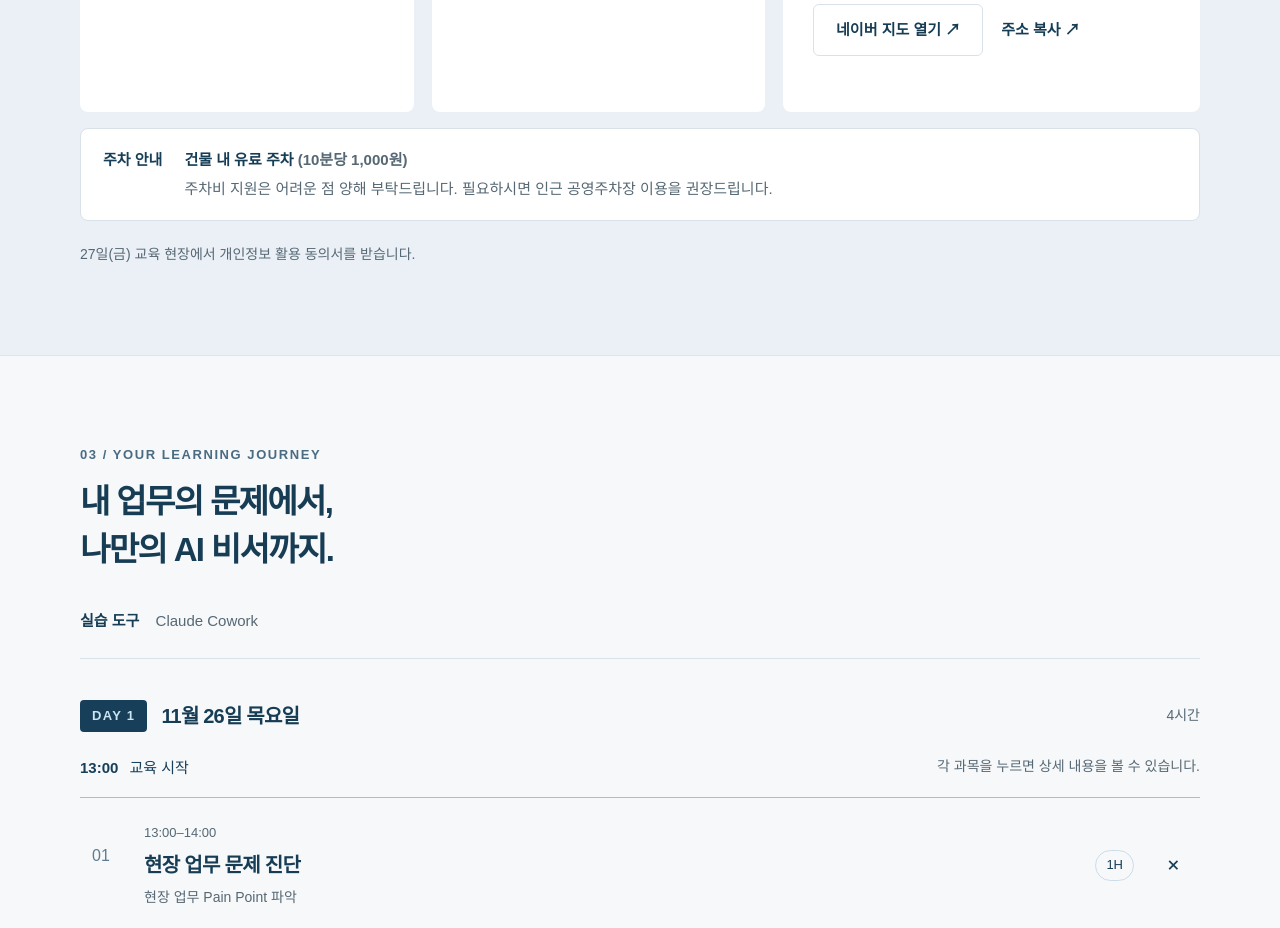
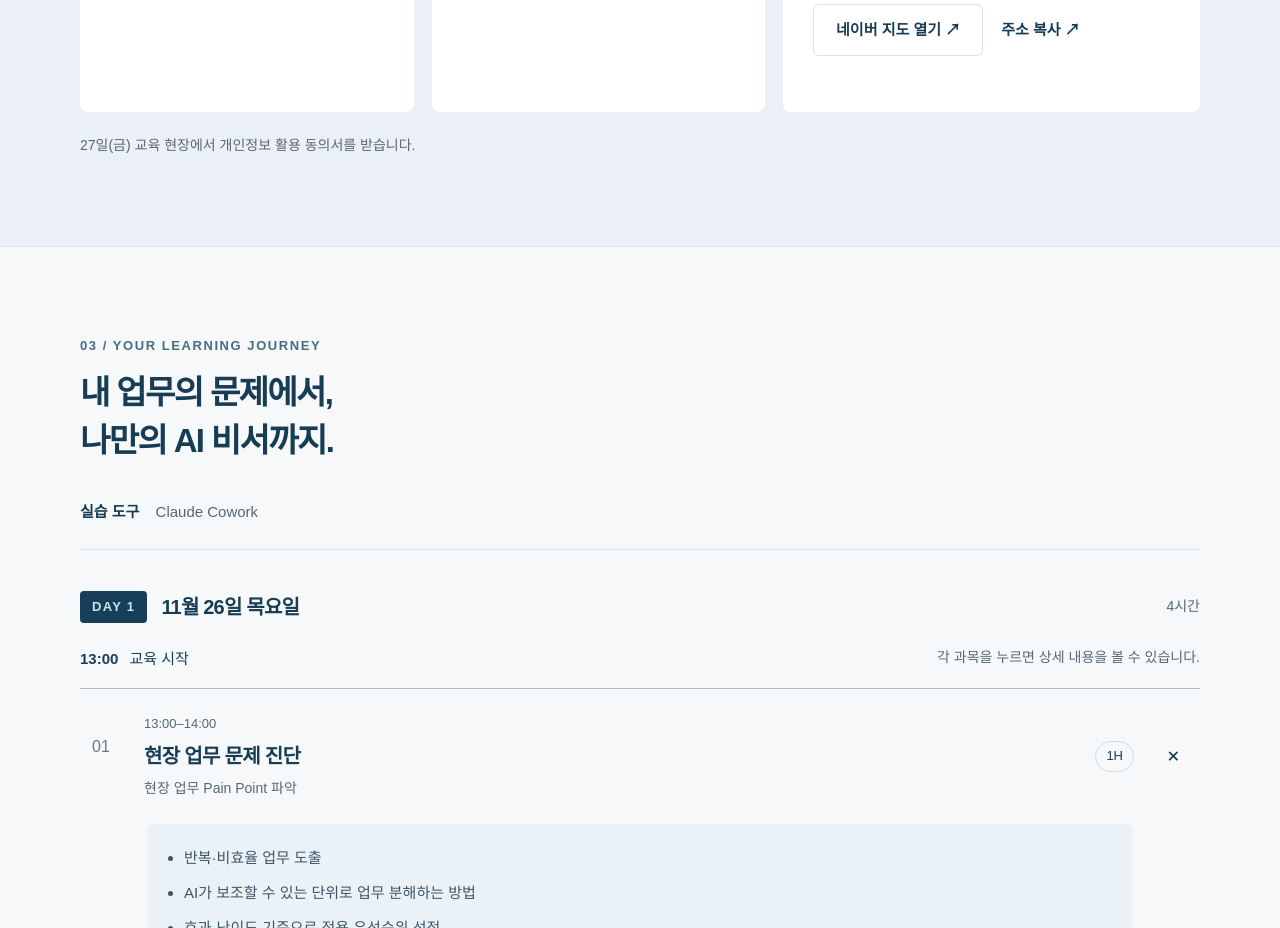
Before and after one commit to ax-helloworldlabs/saltlux, a plain HTML site: page index.html in a window 1280 px wide. Shown: the part 2420-3348 px from the top of the page. Drawn offline with Linux system fonts and the light colour scheme; a web font is replaced by a local one.

Commit message:
주차 안내 삭제
Co-Authored-By: Claude Opus 5.5 <noreply@anthropic.com>

```diff
--- a/index.html
+++ b/index.html
@@ -141,10 +141,6 @@
         <p class="copy-status" id="copy-status" role="status" aria-live="polite"></p>
       </article>
     </div>
-    <div class="parking-note">
-      <p class="parking-title">주차 안내</p>
-      <p><b>건물 내 유료 주차 <span class="nw">(10분당 1,000원)</span></b><span>주차비 지원은 어려운 점 <span class="nw">양해 부탁드립니다.</span> 필요하시면 <span class="nw">인근 공영주차장 이용을</span> 권장드립니다.</span></p>
-    </div>
     <p class="small-note">27일(금) 교육 현장에서 개인정보 활용 동의서를 받습니다.</p>
   </div>
 </section>
```
Also changed, not shown: 1 other file.
